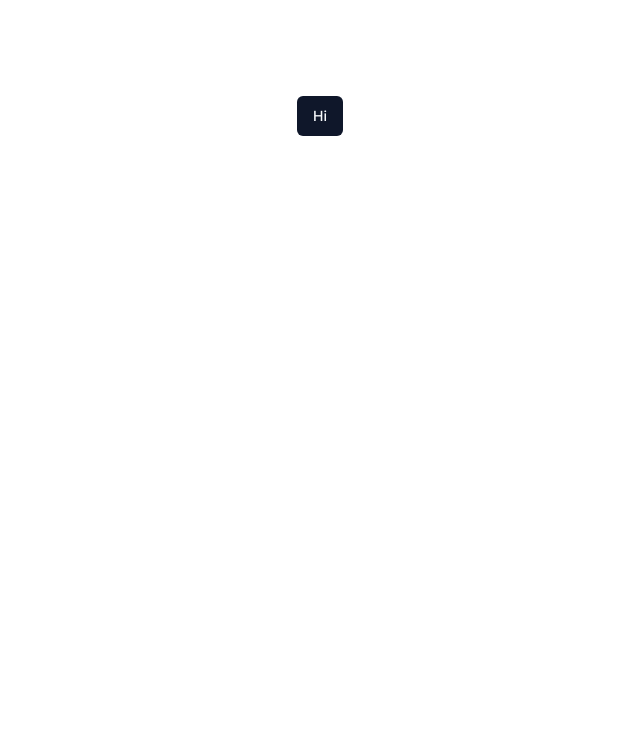
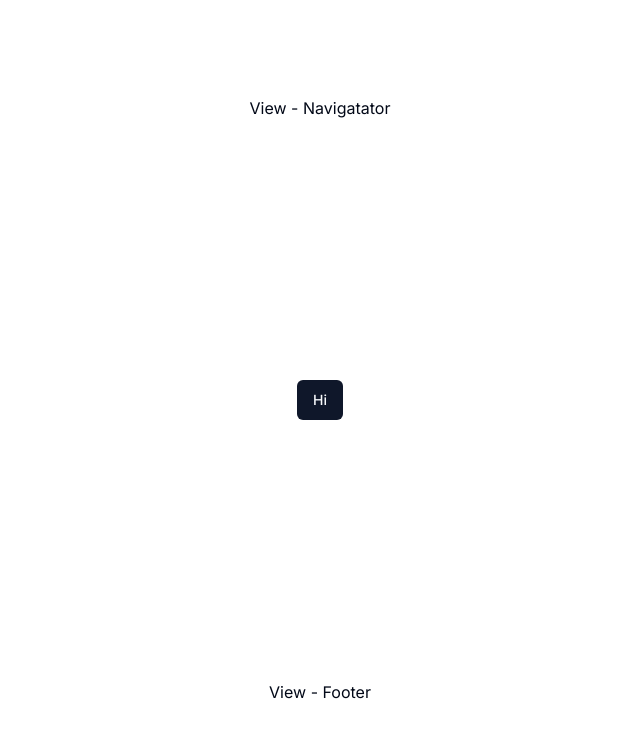
Before and after one commit to smboy86/market-trees, a Next.js app: page / in a window 1280 px wide. Shown: the top 738 px of the page, without its empty margins (320-960 px from the left). Built offline with nearby package versions, Linux system fonts and the light colour scheme.

Commit message:
mod - 샘플 페이지

```diff
--- a/package.json
+++ b/package.json
@@ -10,6 +10,8 @@
   },
   "dependencies": {
     "@radix-ui/react-slot": "^1.0.2",
+    "@supabase/ssr": "^0.3.0",
+    "@supabase/supabase-js": "^2.43.5",
     "class-variance-authority": "^0.7.0",
     "clsx": "^2.1.1",
     "lucide-react": "^0.395.0",
--- a/src/app/page.tsx
+++ b/src/app/page.tsx
@@ -1,14 +1,21 @@
 "use client";
 
+import { Container } from "@/components/layout/container";
 import { Button } from "@/components/ui/button";
 import Image from "next/image";
 
 export default function Home() {
   return (
     <main className="flex min-h-screen flex-col items-center justify-between p-24">
-      <Button onClick={() => alert("안녕하세요, 마켓 연리지 입니다.")}>
-        Hi
-      </Button>
+      View - Navigatator
+      <Container variant={"narrowConstrainedPadded"}>
+        <nav>
+          <Button onClick={() => alert("안녕하세요, 마켓 연리지 입니다.")}>
+            Hi
+          </Button>
+        </nav>
+      </Container>
+      View - Footer
     </main>
   );
 }
--- /dev/null
+++ b/src/components/layout/container.tsx
@@ -0,0 +1,48 @@
+import * as React from "react";
+import { cva, type VariantProps } from "class-variance-authority";
+import { cn } from "@/lib/utils";
+
+const containerVariants = cva("mx-auto px-4 sm:px-6 lg:px-8", {
+  variants: {
+    variant: {
+      fullMobileConstrainedPadded: "max-w-7xl sm:px-6 lg:px-8",
+      constrainedPadded: "max-w-7xl px-4 sm:px-6 lg:px-8",
+      fullMobileBreakpointPadded: "container mx-auto sm:px-6 lg:px-8",
+      breakpointPadded: "container mx-auto px-4 sm:px-6 lg:px-8",
+      narrowConstrainedPadded: "max-w-7xl px-4 sm:px-6 lg:px-8 max-w-3xl",
+      pcLayout: "min-w-7xl px-4",
+    },
+  },
+  defaultVariants: {
+    variant: "narrowConstrainedPadded",
+  },
+});
+
+export interface ContainerProps
+  extends React.HTMLAttributes<HTMLDivElement>,
+    VariantProps<typeof containerVariants> {
+  asChild?: boolean;
+}
+
+const Container: React.FC<ContainerProps> = ({
+  asChild,
+  className,
+  children,
+  variant,
+  ...props
+}) => {
+  const Comp = asChild ? React.Fragment : "div";
+  const containerClasses = cn(containerVariants({ variant }), className);
+
+  return (
+    <Comp className={containerClasses} {...props}>
+      {variant === "narrowConstrainedPadded" ? (
+        <div className="mx-auto max-w-3xl">{children}</div>
+      ) : (
+        children
+      )}
+    </Comp>
+  );
+};
+
+export { Container, containerVariants };
```
Also changed, not shown: 1 other file (tests, documents, lock files or other folders).
